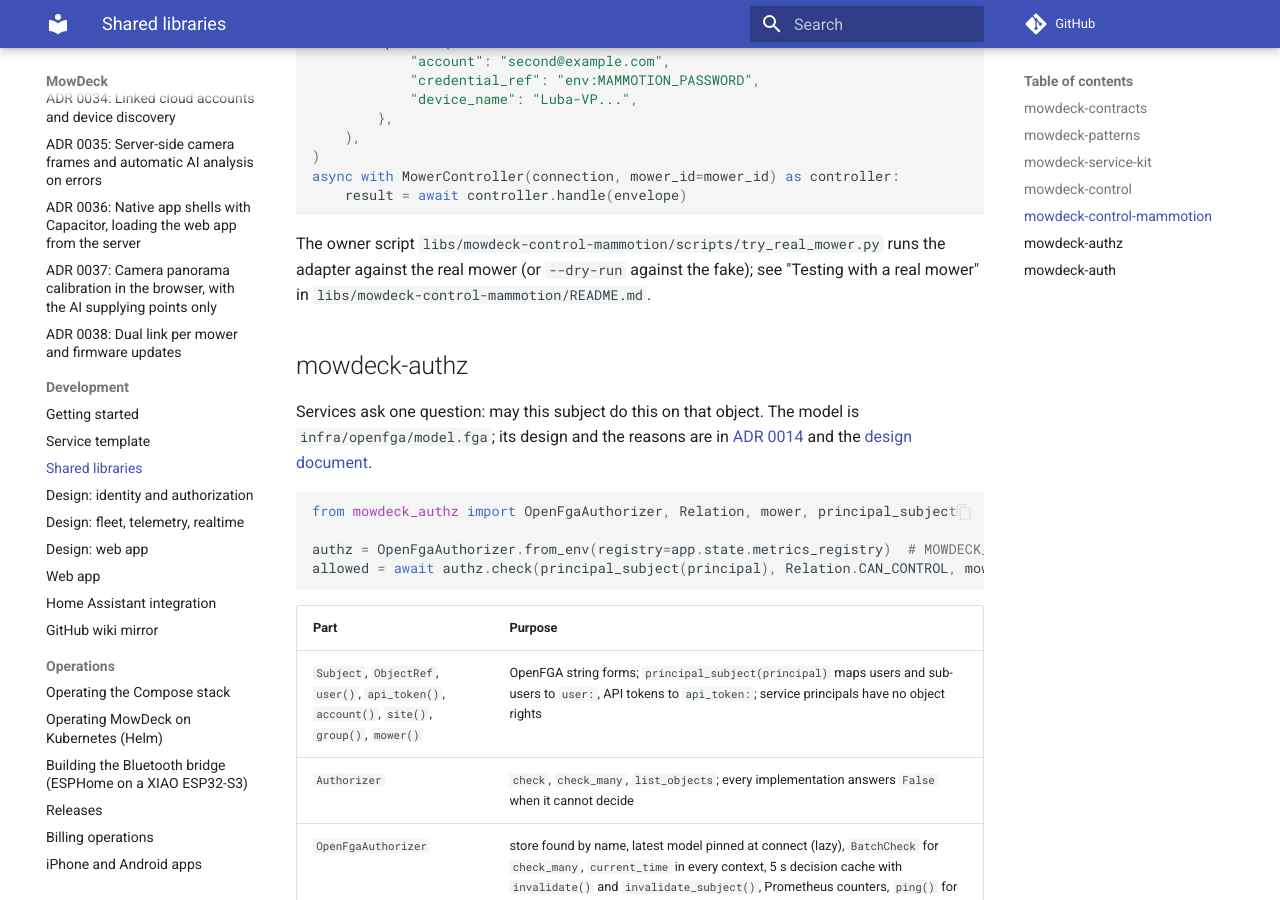
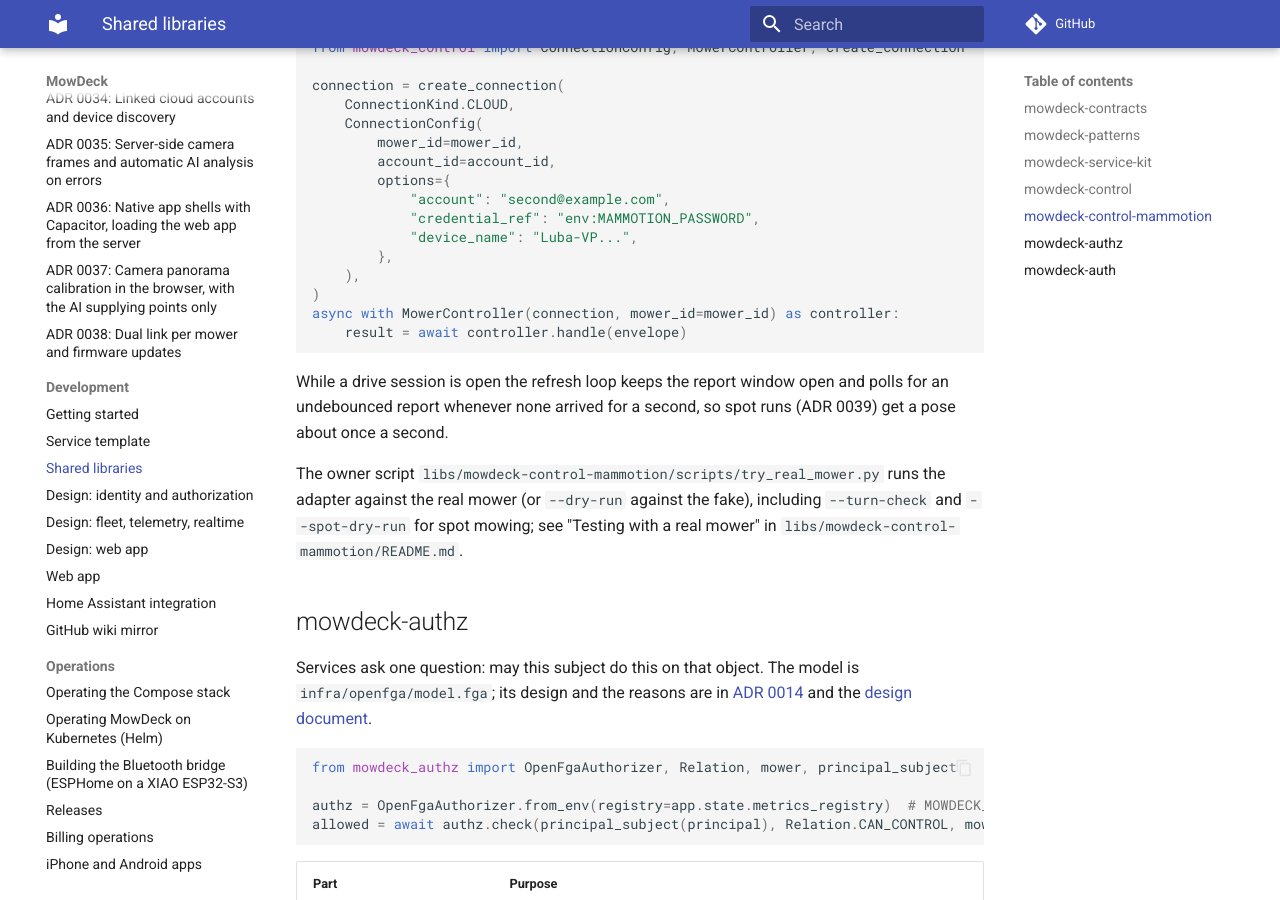
Before and after one commit to lukislp/mowdeck, an MkDocs documentation site: the page built from docs/dev/libraries.md, in a window 1280 px wide and 900 px high, scrolled down 6408 px. Built offline with MkDocs 1.6.1 and Material for MkDocs 9.7.7, drawn with Linux system fonts in a browser that asks for light colours; comment, search, counter and statistics services are not loaded; some of the changed text lies outside the part shown.

Commit message:
docs: ADR 0039 spot mowing by MowDeck-driven paths, phases and library guide

````diff
--- a/docs/dev/libraries.md
+++ b/docs/dev/libraries.md
@@ -27,7 +27,7 @@ No I/O, only `pydantic`. Everything is versioned under `mowdeck_contracts.v1`:
 - `principal`: `Principal` mirrors the claims of the Identity access token.
 - `module`: `ModuleDescriptor`, served by every service at `/.well-known/mowdeck-module`.
 - `problem`: RFC 9457 `ProblemDetails`.
-- `spot`: `SpotMowPlan` (segments as encoded polylines, SHA-256 `plan_hash`, optional `native` job) for `StartMow.spot_plan`, `encode_polyline` / `decode_polyline` ([ADR 0030](../adr/0030-mowing-patterns-and-planner.md)).
+- `spot`: `SpotMowPlan` (segments as encoded polylines, SHA-256 `plan_hash`, optional `native` job) for `StartMow.spot_plan` and `SpotMow.plan`, `encode_polyline` / `decode_polyline` ([ADR 0030](../adr/0030-mowing-patterns-and-planner.md)); `SpotRunStatus` (`MowerState.spot_run`) and `MAX_SPOT_MOW_SPEED_MPS` for spot runs driven by MowDeck ([ADR 0039](../adr/0039-spot-mowing-by-mowdeck-driven-paths.md)).
 - `positions`: `PositionTrackRequest` / `PositionTrackReply` for the track query `tracks.positions.query` (Telemetry).
 - `subjects`: `command_subject(id)`, `telemetry_subject(id)`, `event_subject(domain, name)`, wildcards, the request subject `FLEET_MOWERS_LIST` and the streams `COMMANDS`, `TELEMETRY`, `EVENTS`.
 
@@ -146,6 +146,7 @@ flowchart LR
 | `plan_to_native_job` | neutral request (areas, pattern, angle, spacing, border laps) to a native job, `UnsupportedPattern` otherwise |
 | `geo` | local metres to WGS84 and back, point in polygon |
 | `testing` | `ManualClock` and `ManualTimers` to test timing without sleeping |
+| `SpotMowRun` | spot mowing driven by MowDeck ([ADR 0039](../adr/0039-spot-mowing-by-mowdeck-driven-paths.md)): drives a Planner plan with joystick frames through the controller (`SpotMow`, rule 12), with a `Geofence` from the map, pure-pursuit steering, RTK pauses and aborts; reads only the neutral state |
 
 ```python
 from mowdeck_control import MowerController, SimulatedMower
@@ -194,7 +195,9 @@ async with MowerController(connection, mower_id=mower_id) as controller:
     result = await controller.handle(envelope)
 ```
 
-The owner script `libs/mowdeck-control-mammotion/scripts/try_real_mower.py` runs the adapter against the real mower (or `--dry-run` against the fake); see "Testing with a real mower" in `libs/mowdeck-control-mammotion/README.md`.
+While a drive session is open the refresh loop keeps the report window open and polls for an undebounced report whenever none arrived for a second, so spot runs (ADR 0039) get a pose about once a second.
+
+The owner script `libs/mowdeck-control-mammotion/scripts/try_real_mower.py` runs the adapter against the real mower (or `--dry-run` against the fake), including `--turn-check` and `--spot-dry-run` for spot mowing; see "Testing with a real mower" in `libs/mowdeck-control-mammotion/README.md`.
 
 ## mowdeck-authz
 
````
Also changed, not shown: docs/adr/0039-spot-mowing-by-mowdeck-driven-paths.md (added, +43 -0 lines), docs/adr/README.md (+1 -0 lines), docs/phases.md (+1 -0 lines).
